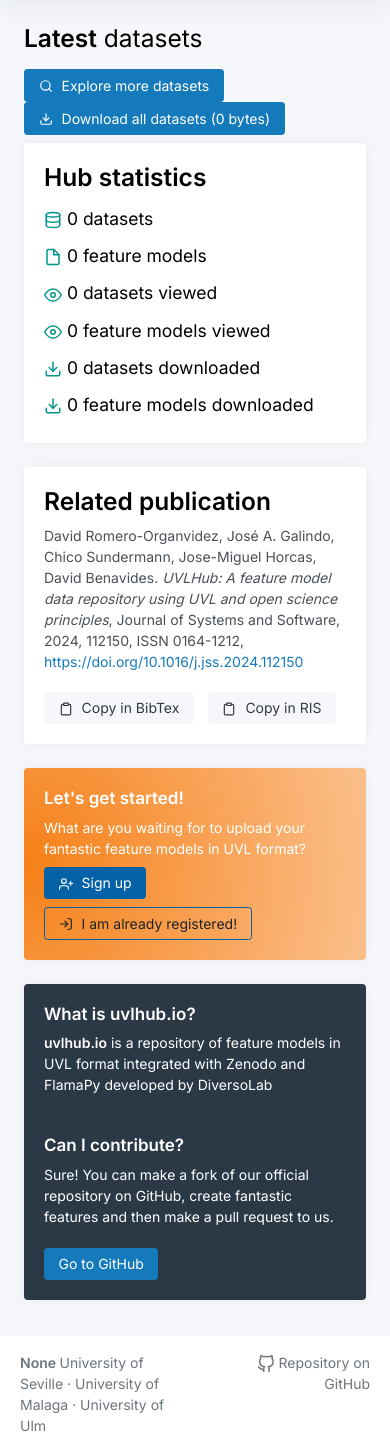
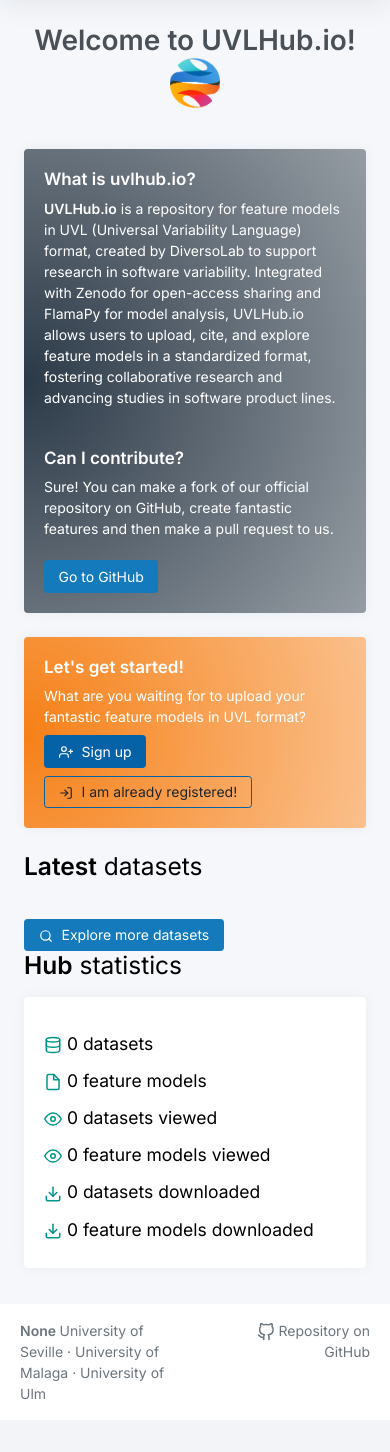
Before and after one commit to EGC-G2-tortilla/tortilla-hub, a Flask app: page / in a window 390 px wide. Shown: the part 50-1502 px from the top of the page. After the commit the page ends 1470 px from the top, so only its background shows below. Run offline with Flask 3, Linux system fonts and the light colour scheme; parts of the project's set-up code (start-up, migrations or seed data) failed here and were passed over; some libraries are stand-ins or nearby versions.

Commit message:
Feat: estructura del dashboard con datos mockeados

```diff
--- a/app/modules/public/templates/public/index.html
+++ b/app/modules/public/templates/public/index.html
@@ -4,130 +4,148 @@
 
 {% block content %}
 
+<div class="row">
+<div id="home">
+
+    <div class="col-12">
+
+    <h1 class="card-body card-body-slim" style="text-align: center;">
+        <strong>Welcome to UVLHub.io!</strong> <img src="../../../static/img/icons/icon-250x250.png" alt="Icon" style="vertical-align: middle; width: 50px; height: 50px;">
+        <br></br>
+    </h1>
+
+        <div class="card card-dark">
+
+            <h2 class="card-title card-title-light">
+                What is <b>uvlhub.io</b>?
+            </h2>
+            <div class="card-body card-body-slim">
+                <strong>UVLHub.io</strong> is a repository for feature models in UVL (Universal Variability Language) format, created by DiversoLab to support research in software variability.
+                Integrated with Zenodo for open-access sharing and FlamaPy for model analysis, UVLHub.io allows users to upload, cite, and explore feature models in a standardized format, fostering collaborative research and advancing studies in software product lines.
+            </div>
+
+
+            <h2 class="card-title card-title-light">
+                Can I contribute?
+            </h2>
+            <div class="card-body card-body-slim">
+                Sure! You can make a fork of our official repository on GitHub,
+                create fantastic features and then make a pull request to us.
+                <br><br>
+                <a href="https://github.com/diverso-lab/uvlhub" target="_blank" class="btn btn-primary">
+                    Go to GitHub</a>
+            </div>
+
+        </div>
+    </div>
+
+    {% if current_user.is_anonymous %}
+    <div class="card card-welcome">
+
+        <h2 class="card-title card-title-light">
+            Let's get started!
+        </h2>
+
+
+        <div class="card-body card-body-slim">
+
+            What are you waiting for to upload your fantastic feature models in UVL format?
+
+            <div class="row mt-2">
+
+                <div class="col-12">
+                    <a href="/signup"
+                       class="btn btn-dark"
+                       style="background-color: #0662A6; border-color: #0662A6">
+                        <i data-feather="user-plus" class="center-button-icon"></i>
+                        Sign up
+                    </a>
+                </div>
+
+                <div class="col-12 mt-2">
+                    <a href="/login"
+                       class="btn btn-outline-dark" style=" border-color: #0662A6">
+                        <i data-feather="log-in" class="center-button-icon"></i>
+                        I am already registered!
+                    </a>
+                </div>
+
+            </div>
+
+        </div>
+
+    </div>
+    {% endif %}
+
+
+</div>
+
+
+
+<br></br>
+
+
+<div id="dashboard">
+
+
+    <div class="row">
+
+        <div class="col-md-6" id="most_popular_datasets">
+
+        </div>
+
+        <div class="col-md-6" id="latest_datasets">
         <h1 class="h2 mb-3">
 
             <b>Latest</b> datasets
         </h1>
-
+        <div class="container">
             <div class="row">
-
-        <div class="mb-2 col-xl-8 col-lg-12 col-md-12 col-sm-12">
-
-            {% for dataset in datasets %}
-                <div class="card">
+                {% for dataset in datasets[-4:] %}
+                    <div class="col-md-6 mb-4">
+                        <div class="card h-100">
                             <div class="card-body">
-                        <div class="d-flex align-items-center justify-content-between">
-                            <h2>
-
+                                <h5 class="card-title">
                                     <a href="{{ dataset.get_uvlhub_doi() }}">
                                         {{ dataset.ds_meta_data.title }}
                                     </a>
-
-                            </h2>
-                            <div>
-                                <span class="badge bg-secondary">{{ dataset.get_cleaned_publication_type() }}</span>
-                            </div>
-                        </div>
-                        <p class="text-secondary">{{ dataset.created_at.strftime('%B %d, %Y at %I:%M %p') }}</p>
-
-                        <div class="row mb-2">
-
-                            <div class="col-12">
-                                <p class="card-text">{{ dataset.ds_meta_data.description }}</p>
-                            </div>
-
-                        </div>
-
-                        <div class="row mb-2 mt-4">
-
-                            <div class="col-12">
-                                {% for author in dataset.ds_meta_data.authors %}
-                                    <p class="p-0 m-0">
-                                        {{ author.name }}
-                                        {% if author.affiliation %}
-                                            ({{ author.affiliation }})
-                                        {% endif %}
-                                        {% if author.orcid %}
-                                            ({{ author.orcid }})
-                                        {% endif %}
+                                </h5>
+                                <p class="card-text">
+                                    <strong>Autor:</strong> {{ dataset.ds_meta_data.authors[0].name }}
                                 </p>
-                                {% endfor %}
-                            </div>
-
-
-                        </div>
-
-                        <div class="row mb-2">
-
-                            <div class="col-12">
-                                <a href="{{ dataset.get_uvlhub_doi() }}">{{ dataset.get_uvlhub_doi() }}</a>
-                                 <div id="dataset_doi_uvlhub_{{ dataset.id }}" style="display: none">
-                                {{ dataset.get_uvlhub_doi() }}
-                            </div>
-
-                            <i data-feather="clipboard" class="center-button-icon"
-                               style="cursor: pointer"
-                               onclick="copyText('dataset_doi_uvlhub_{{ dataset.id }}')"></i>
-                            </div>
-
-
-
-                        </div>
-
-                        <div class="row mb-2">
-
-                            <div class="col-12">
-                                {% for tag in dataset.ds_meta_data.tags.split(',') %}
-                                    <span class="badge bg-secondary">{{ tag.strip() }}</span>
-                                {% endfor %}
-                            </div>
-
-                        </div>
-
-                        <div class="row  mt-4">
-                            <div class="col-12">
-                                <a href="{{ dataset.get_uvlhub_doi() }}" class="btn btn-outline-primary btn-sm"
-                                   style="border-radius: 5px;">
-                                    <i data-feather="eye" class="center-button-icon"></i>
-                                    View dataset
-                                </a>
-
-                                <a href="/dataset/download/{{ dataset.id }}" class="btn btn-outline-primary btn-sm"
-                                   style="border-radius: 5px;">
+                                <p class="card-text">
+                                    <strong>Número de descargas:</strong> {{ dataset.total_dataset_downloads | default(0) }}
+                                </p>
+                                <a href="/dataset/download/{{ dataset.id }}" class="btn btn-outline-primary btn-sm">
                                     <i data-feather="download" class="center-button-icon"></i>
-                                    Download ({{ dataset.get_file_total_size_for_human() }})
+                                    Descargar
                                 </a>
                             </div>
                         </div>
-
-
+                    </div>
+                {% endfor %}
             </div>
         </div>
-            {% endfor %}
+
+            <br>
 
             <a href="/explore" class="btn btn-primary">
                 <i data-feather="search" class="center-button-icon"></i>
                 Explore more datasets
             </a>
-            <a href="/explore" class="btn btn-primary">
-                <i data-feather="download" class="center-button-icon"></i>
-                Download all datasets ({{ total_dataset_size }})
-            </a>
 
         </div>
 
-        <div class="col-xl-4 col-lg-12 col-md-12 col-sm-12">
+    </div>
 
     <div class="row">
 
-                <div class="col-12">
-
+        <div class="col-md-6" id="hub_statistics">
+            <h1 class="h2 mb-3">
+                <b>Hub</b> statistics
+            </h1>
             <div class="card">
-
                 <div class="card-body">
-
-                        <h2> <b>Hub statistics</b> </h2>
-
                     <h1 class="h2 mb-3">
 
                             <h4 class="h4 mb-3" class="stats-color">
@@ -157,131 +175,18 @@
                     </h1>
 
                 </div>
-
             </div>
         </div>
 
-                <div class="col-12">
-
-                    <div class="card">
-
-                        <div class="card-body">
-
-
-
-                            <h2> <b>Related publication</b> </h2>
-
-                            David Romero-Organvidez, José A. Galindo, Chico Sundermann, Jose-Miguel Horcas, David Benavides.
-                            <i>UVLHub: A feature model data repository using UVL and open science principles</i>,
-                            Journal of Systems and Software,
-                            2024,
-                            112150,
-                            ISSN 0164-1212,
-                            <a href="https://doi.org/10.1016/j.jss.2024.112150" target="_blank">https://doi.org/10.1016/j.jss.2024.112150</a>
-
-                        </div>
-
-                        <div class="card-body mt-0 pt-0">
-
-                            <button onclick="copyText('bibtex_cite')" class="btn btn-light" style="border-radius: 5px; margin-right: 10px">
-                                <i data-feather="clipboard" class="center-button-icon"></i>
-                                Copy in BibTex
-                            </button>
-
-                            <button onclick="copyText('ris_cite')" class="btn btn-light" style="border-radius: 5px;">
-                                <i data-feather="clipboard" class="center-button-icon"></i>
-                                Copy in RIS
-                            </button>
-
+        <div class="col-md-6" id="trendy_tags">
         </div>
 
     </div>
 
 
 </div>
-
-                {% if current_user.is_anonymous %}
-
-                    <div class="col-12">
-                        <div class="card card-welcome">
-
-                            <h2 class="card-title card-title-light">
-                                Let's get started!
-                            </h2>
-
-                            <div class="card-body card-body-slim">
-
-                                What are you waiting for to upload your fantastic feature models in UVL format?
-
-                                <div class="row mt-2">
-
-                                    <div class="col-12">
-                                        <a href="/signup"
-                                           class="btn btn-dark"
-                                           style="background-color: #0662A6; border-color: #0662A6">
-                                            <i data-feather="user-plus" class="center-button-icon"></i>
-                                            Sign up
-                                        </a>
 </div>
 
-                                    <div class="col-12 mt-2">
-                                        <a href="/login"
-                                           class="btn btn-outline-dark" style=" border-color: #0662A6">
-                                            <i data-feather="log-in" class="center-button-icon"></i>
-                                            I am already registered!
-                                        </a>
-                                    </div>
-
-                                </div>
-
-
-                            </div>
-
-                        </div>
-                    </div>
-
-                {% endif %}
-
-                <div class="col-12">
-
-                    <div class="card card-dark">
-
-                        <h2 class="card-title card-title-light">
-                            What is <b>uvlhub.io</b>?
-                        </h2>
-
-                        <div class="card-body card-body-slim">
-
-                            <strong>uvlhub.io</strong> is a repository of feature models in UVL format integrated with
-                            Zenodo and FlamaPy developed by DiversoLab
-
-                        </div>
-
-                        <h2 class="card-title card-title-light">
-                            Can I contribute?
-                        </h2>
-
-                        <div class="card-body card-body-slim">
-
-                            Sure! You can make a fork of our official repository on GitHub,
-                            create fantastic features and then make a pull request to us.
-
-                            <br><br>
-
-                            <a href="https://github.com/diverso-lab/uvlhub" target="_blank" class="btn btn-primary">
-                                Go to GitHub</a>
-
-                        </div>
-
-                    </div>
-                </div>
-
-            </div>
-
-
-        </div>
-
-    </div>
 
 {% endblock %}
 
--- a/app/static/css/own.css
+++ b/app/static/css/own.css
@@ -55,9 +55,8 @@
 }
 
 .card-dark {
-    background-color: #2B3947 !important;
-    color: #ffffff;
-}
+    background: #2B3947 radial-gradient(circle at center left, #2B3947, #ffffff80);
+    color: #ffffff;}
 
 .card-header-dark {
     background: inherit;
@@ -185,3 +184,12 @@
     padding: 5px;
     border-radius: 3px;
 }
+
+.gradient-title {
+    font-size: 3em;
+    background: -webkit-linear-gradient(left, #2B3947, orange);
+    -webkit-background-clip: text;
+    background-clip: text;
+    -webkit-text-fill-color: transparent;
+    text-align: center;
+}
```
Lines whose indentation alone changed are shown as unchanged.
